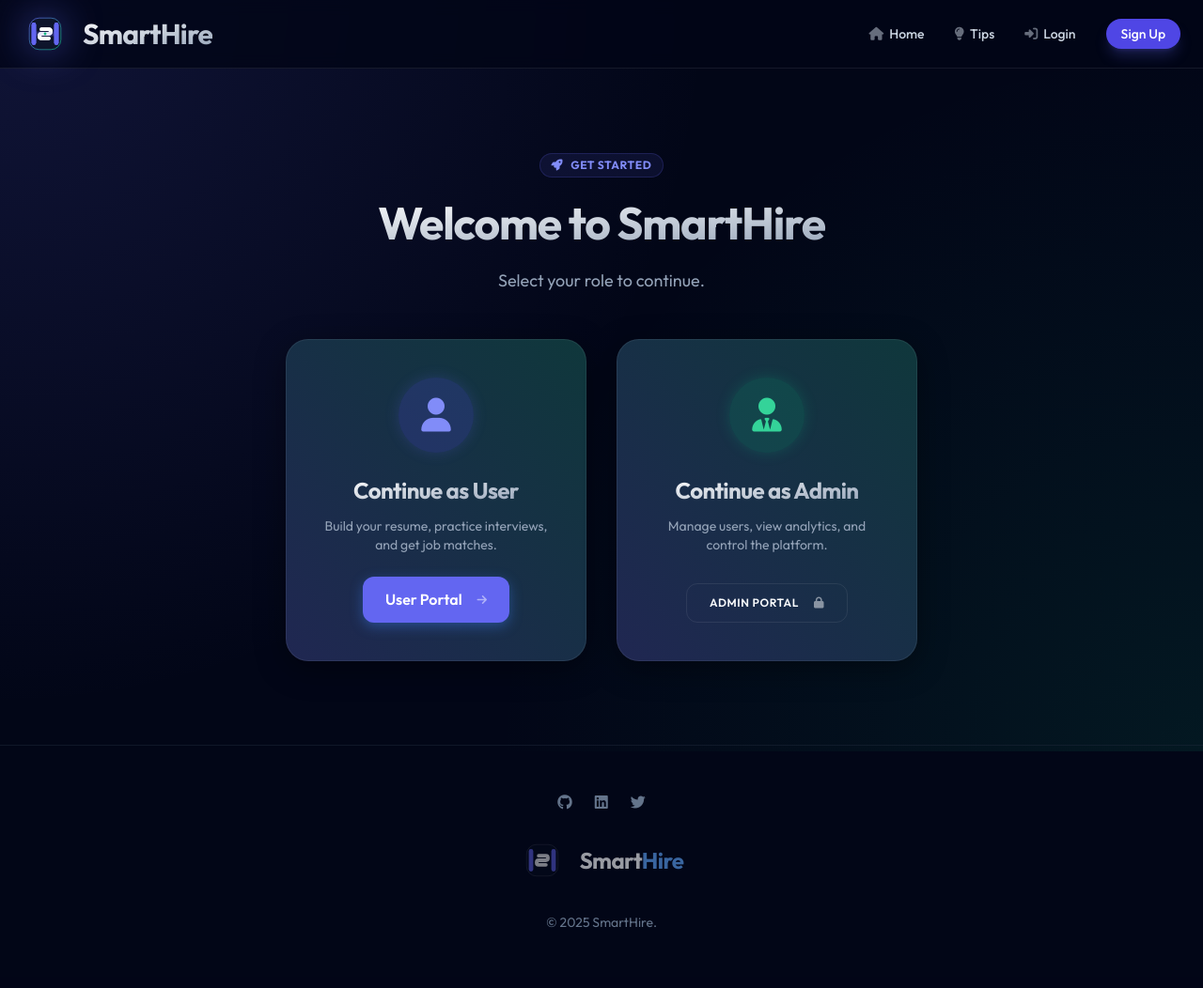
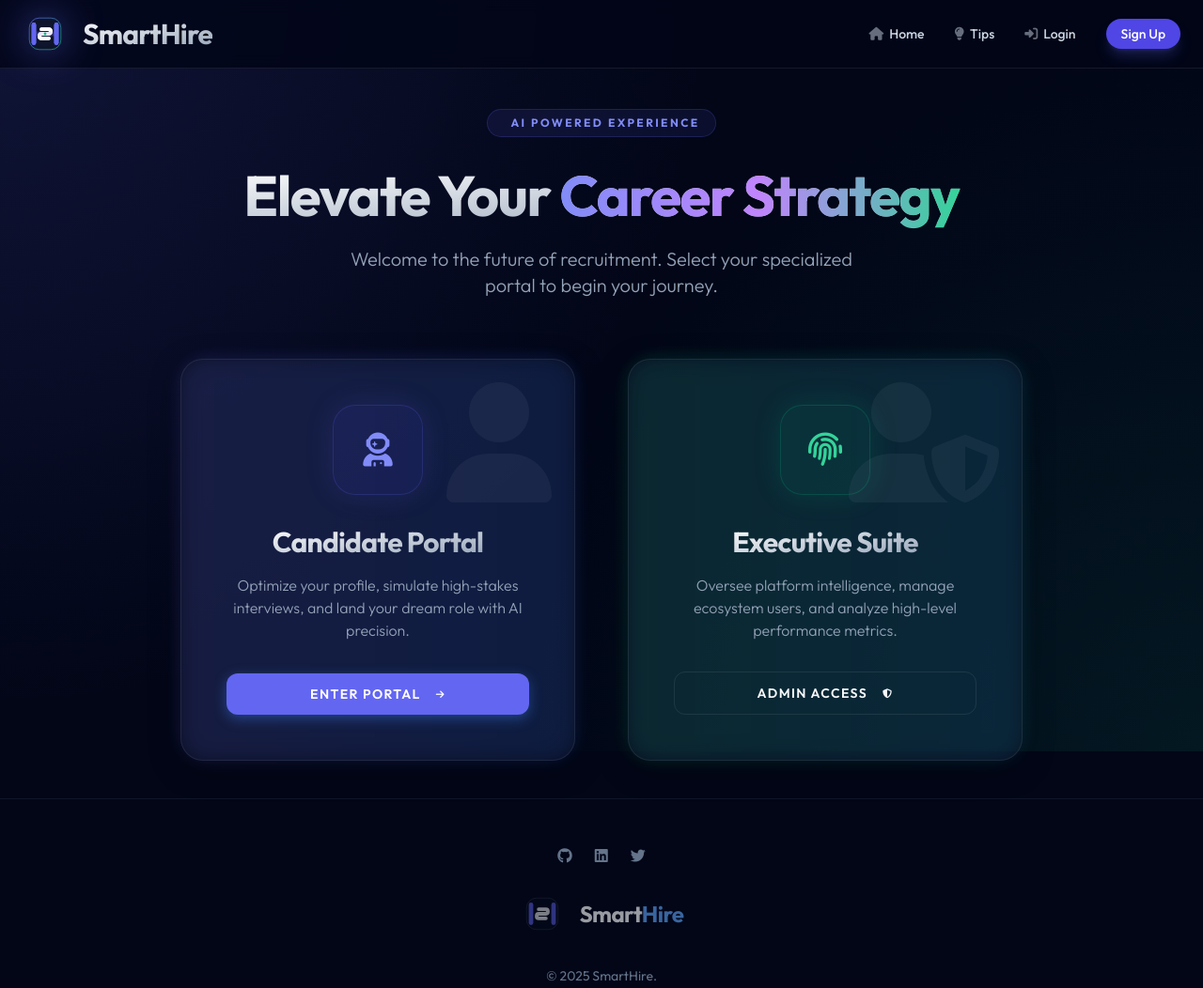
Before and after one commit to PavankumarBV18/SmartHire, a Flask app: page / in a window 1280 px wide. Shown: the top 1052 px of the page at 94% size. Before the commit the page ends 988 px from the top, so only its background shows below. Run offline with Flask 3, Linux system fonts and the light colour scheme; style sheets or scripts are compiled from the project's sources.

Commit message:
Fix Vercel configuration

```diff
--- a/app.py
+++ b/app.py
@@ -19,8 +19,8 @@ import io
 import time
 import threading
 from functools import wraps
-import schedule
 from reportlab.lib.pagesizes import letter
+from itertools import zip_longest
 
 from services.job_matcher import add_user, match_jobs, load_users
 from services.email_sender import send_job_alert_email
@@ -31,9 +31,7 @@ from reportlab.lib import colors
 from reportlab.lib.colors import HexColor
 
 # Custom Colors
-teal = HexColor('#008080')
-from itertools import zip_longest
-from functools import wraps
+teal = colors.HexColor('#008080')
 # Load environment variables
 load_dotenv(override=True)
 
@@ -58,7 +56,6 @@ ai_init_error = None
 
 if GROQ_API_KEY and GROQ_API_KEY.strip():
     try:
-        from groq import Groq
         client = Groq(api_key=GROQ_API_KEY)
         print("Groq Client Successfully Initialized.")
     except Exception as e:
@@ -2046,15 +2043,22 @@ def run_daily_job_alerts():
                 send_job_alert_email(email, result["job"], result["matched_skills"])
 
 def start_job_scheduler():
-    """Run daily at 10 AM"""
-    schedule.every().day.at("10:00").do(run_daily_job_alerts)
-    def run_scheduler_loop():
-        while True:
-            schedule.run_pending()
-            time.sleep(60)
-
-    thread = threading.Thread(target=run_scheduler_loop, daemon=True)
-    thread.start()
+    """
+    Note: Standard background scheduling does not work on Vercel Serverless.
+    This function is kept for local development only.
+    """
+    try:
+        import schedule
+        schedule.every().day.at("10:00").do(run_daily_job_alerts)
+        def run_scheduler_loop():
+            while True:
+                schedule.run_pending()
+                time.sleep(60)
+
+        thread = threading.Thread(target=run_scheduler_loop, daemon=True)
+        thread.start()
+    except ImportError:
+        print("Schedule library not found. Skipping background scheduler.")
 
 def cleanup_old_files():
     """Remove uploaded files and analysis data older than 1 hour"""
--- a/templates/selection.html
+++ b/templates/selection.html
@@ -3,44 +3,66 @@
 {% block title %}Welcome - Choose Role | SmartHire{% endblock %}
 
 {% block content %}
-<div class="container mx-auto px-6 flex items-center justify-center min-h-[80vh]">
-  <div class="max-w-2xl w-full text-center fade-in">
-    <div class="inline-flex items-center gap-2 px-3 py-1 rounded-full bg-indigo-500/10 border border-indigo-500/20 text-indigo-400 text-xs font-bold mb-6 tracking-wider uppercase">
-      <i class="fas fa-rocket"></i> Get Started
+<div class="container mx-auto px-6 flex items-center justify-center min-h-[75vh]">
+  <div class="max-w-4xl w-full text-center fade-in">
+    <div class="inline-flex items-center gap-2 px-4 py-1.5 rounded-full bg-indigo-500/10 border border-indigo-500/20 text-indigo-400 text-xs font-black mb-8 tracking-[0.2em] uppercase">
+      <i class="fas fa-sparkles text-[10px]"></i> AI Powered Experience
     </div>
-    <h1 class="text-4xl md:text-5xl font-bold mb-6 font-heading text-white">
-      Welcome to SmartHire
+
+    <h1 class="text-4xl md:text-6xl font-black mb-6 font-heading text-white tracking-tight leading-tight">
+      Elevate Your <span class="bg-gradient-to-r from-indigo-400 via-purple-400 to-emerald-400 bg-clip-text text-transparent animate-gradient">Career Strategy</span>
     </h1>
-    <p class="text-slate-400 mb-12 text-lg">Select your role to continue.</p>
 
-    <div class="grid grid-cols-1 md:grid-cols-2 gap-8">
+    <p class="text-slate-400 mb-16 text-lg md:text-xl max-w-xl mx-auto font-light leading-relaxed">
+      Welcome to the future of recruitment. Select your specialized portal to begin your journey.
+    </p>
+
+    <div class="grid grid-cols-1 md:grid-cols-2 gap-10 lg:gap-14">
       <!-- User Selection -->
-      <a href="/dashboard" class="group">
-        <div class="glass-card gradient-border p-10 h-full flex flex-col items-center text-center transition-all duration-300 hover:bg-slate-800/50">
-          <div class="w-20 h-20 bg-indigo-600/20 text-indigo-400 rounded-full flex items-center justify-center mb-6 group-hover:scale-110 transition-transform duration-500 shadow-[0_0_15px_rgba(99,102,241,0.2)] group-hover:shadow-[0_0_25px_rgba(99,102,241,0.4)]">
-            <i class="fas fa-user text-4xl"></i>
+      <a href="/dashboard" class="group relative">
+        <div class="absolute -inset-0.5 bg-gradient-to-r from-indigo-500 to-blue-600 rounded-[2rem] blur opacity-20 group-hover:opacity-40 transition duration-500"></div>
+        <div class="glass-card relative p-10 md:p-12 h-full flex flex-col items-center text-center transition-all duration-500 hover:-translate-y-2 border border-white/5 hover:border-indigo-500/30 overflow-hidden">
+          <div class="absolute top-0 right-0 p-6 opacity-5 group-hover:opacity-10 transition-opacity">
+            <i class="fas fa-user text-9xl"></i>
           </div>
-          <h2 class="text-2xl font-bold text-white mb-3">Continue as User</h2>
-          <p class="text-slate-400 text-sm mb-6">Build your resume, practice interviews, and get job matches.</p>
-          <div class="mt-auto">
-            <span class="btn-premium btn-primary group-hover:px-8 transition-all w-full text-center block">
-              User Portal <i class="fas fa-arrow-right ml-2 text-xs opacity-50 group-hover:translate-x-1 transition-transform"></i>
+
+          <div class="w-24 h-24 bg-indigo-600/10 text-indigo-400 rounded-3xl flex items-center justify-center mb-8 group-hover:scale-110 transition-transform duration-700 shadow-[0_0_30px_rgba(99,102,241,0.15)] group-hover:shadow-[0_0_40px_rgba(99,102,241,0.3)] border border-indigo-500/20">
+            <i class="fas fa-user-astronaut text-4xl"></i>
+          </div>
+
+          <h2 class="text-2xl md:text-3xl font-bold text-white mb-4 tracking-tight">Candidate Portal</h2>
+          <p class="text-slate-400 text-sm md:text-base mb-8 font-light leading-relaxed">
+            Optimize your profile, simulate high-stakes interviews, and land your dream role with AI precision.
+          </p>
+
+          <div class="mt-auto w-full">
+            <span class="btn-premium btn-primary py-4 group-hover:px-10 transition-all w-full text-center block rounded-2xl text-sm font-bold uppercase tracking-widest shadow-xl shadow-indigo-500/20">
+              Enter Portal <i class="fas fa-arrow-right ml-2 text-[10px] group-hover:translate-x-2 transition-transform"></i>
             </span>
           </div>
         </div>
       </a>
 
       <!-- Admin Selection -->
-      <a href="/admin-key-verify" class="group">
-        <div class="glass-card gradient-border p-10 h-full flex flex-col items-center text-center transition-all duration-300 hover:bg-slate-800/50">
-          <div class="w-20 h-20 bg-emerald-600/20 text-emerald-400 rounded-full flex items-center justify-center mb-6 group-hover:scale-110 transition-transform duration-500 shadow-[0_0_15px_rgba(16,185,129,0.2)] group-hover:shadow-[0_0_25px_rgba(16,185,129,0.4)]">
-            <i class="fas fa-user-tie text-4xl"></i>
+      <a href="/admin-key-verify" class="group relative">
+        <div class="absolute -inset-0.5 bg-gradient-to-r from-emerald-500 to-cyan-600 rounded-[2rem] blur opacity-20 group-hover:opacity-40 transition duration-500"></div>
+        <div class="glass-card relative p-10 md:p-12 h-full flex flex-col items-center text-center transition-all duration-500 hover:-translate-y-2 border border-white/5 hover:border-emerald-500/30 overflow-hidden">
+          <div class="absolute top-0 right-0 p-6 opacity-5 group-hover:opacity-10 transition-opacity">
+            <i class="fas fa-user-shield text-9xl"></i>
           </div>
-          <h2 class="text-2xl font-bold text-white mb-3">Continue as Admin</h2>
-          <p class="text-slate-400 text-sm mb-6">Manage users, view analytics, and control the platform.</p>
-          <div class="mt-auto">
-            <span class="btn-premium btn-outline border-emerald-500/30 text-emerald-400 group-hover:bg-emerald-500/10 transition-all w-full text-center block uppercase tracking-wider text-xs font-semibold">
-              Admin Portal <i class="fas fa-lock ml-2 text-xs opacity-50"></i>
+
+          <div class="w-24 h-24 bg-emerald-600/10 text-emerald-400 rounded-3xl flex items-center justify-center mb-8 group-hover:scale-110 transition-transform duration-700 shadow-[0_0_30px_rgba(16,185,129,0.15)] group-hover:shadow-[0_0_40px_rgba(16,185,129,0.3)] border border-emerald-500/20">
+            <i class="fas fa-fingerprint text-4xl"></i>
+          </div>
+
+          <h2 class="text-2xl md:text-3xl font-bold text-white mb-4 tracking-tight">Executive Suite</h2>
+          <p class="text-slate-400 text-sm md:text-base mb-8 font-light leading-relaxed">
+            Oversee platform intelligence, manage ecosystem users, and analyze high-level performance metrics.
+          </p>
+
+          <div class="mt-auto w-full">
+            <span class="btn-premium btn-outline border-emerald-500/30 text-emerald-400 py-4 group-hover:bg-emerald-500/10 transition-all w-full text-center block rounded-2xl text-sm font-bold uppercase tracking-widest">
+              Admin Access <i class="fas fa-shield-halved ml-2 text-[10px]"></i>
             </span>
           </div>
         </div>
```
Also changed, not shown: requirements.txt (added, +11 -0 lines), vercel.json.
